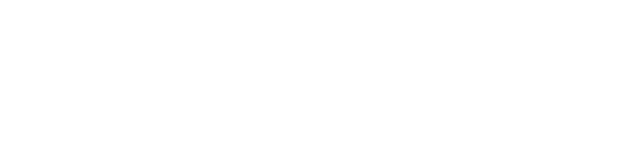
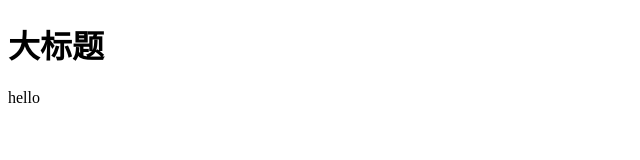
Before and after one commit to wizardLJH/Software-Project, a plain HTML site: page index.html in a window 1280 px wide. Shown: the whole page, without its empty margins (0-640 px from the left). Drawn offline with Linux system fonts and the light colour scheme.

Commit message:
新增了index.js文件

```diff
--- a/index.html
+++ b/index.html
@@ -7,6 +7,7 @@
     <title>Document</title>
 </head>
 <body>
-
+    <h1>大标题</h1>
+    <head>hello</head>
 </body>
 </html>
```
Also changed, not shown: index.js (added).
